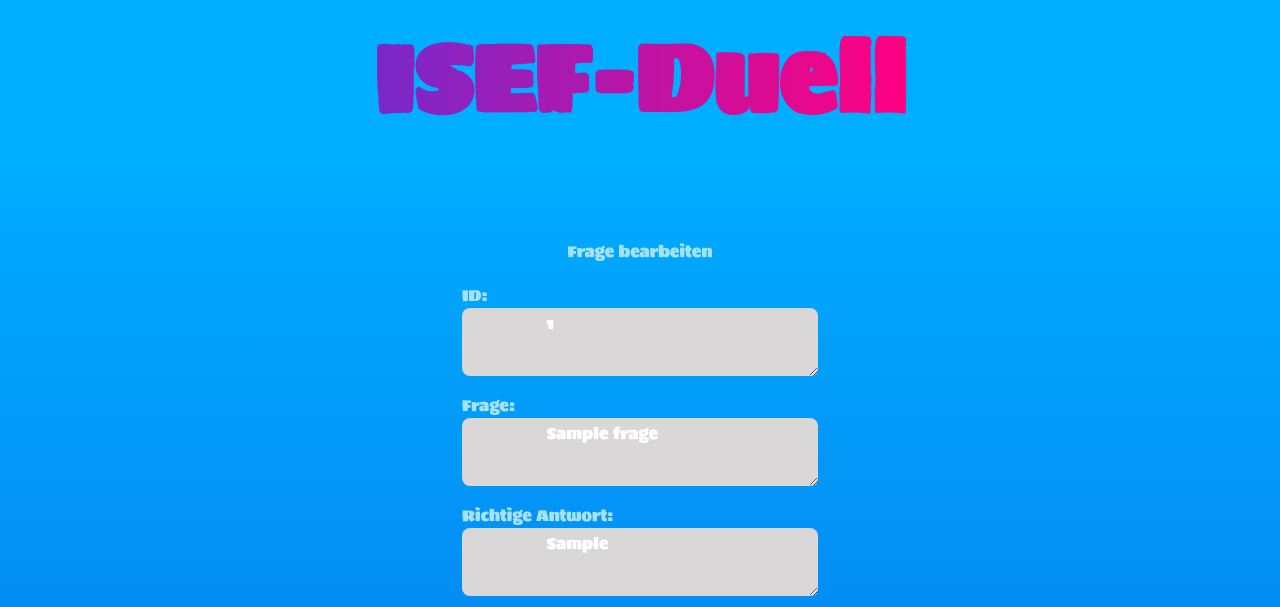
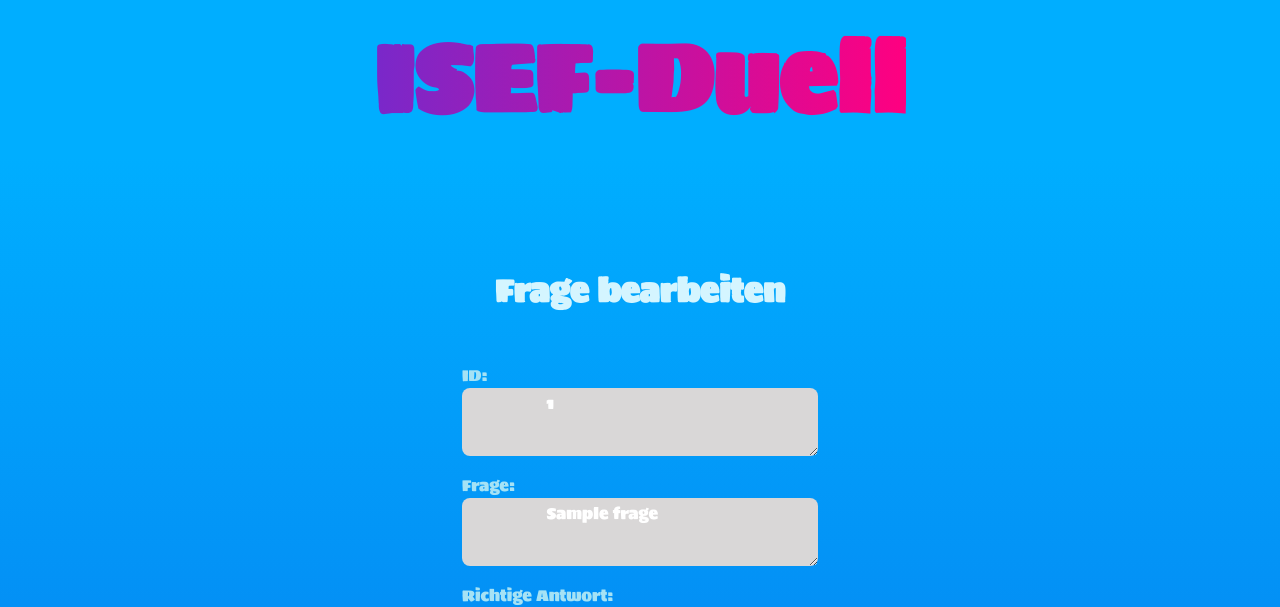
Before and after one commit to isef-sfj/isef-sfj.github.io, a PHP site: template views/editQuestion-V.php in a window 1280 px wide. Shown: the part 105-712 px from the top of the page. Run offline with PHP 8.4, Linux system fonts and the light colour scheme; the template is opened without the code that fills it: most values are stand-ins (such as "Sample title", 1, 10 or a date in 2020).

Commit message:
Überschrift angepasst

```diff
--- a/views/editQuestion-V.php
+++ b/views/editQuestion-V.php
@@ -17,9 +17,10 @@
 
 
         </header>
-        <section class="previewHeadline">
+        <!-- <section class="previewHeadline">
             Frage bearbeiten
-        </section>
+        </section> -->
+        <h2>Frage bearbeiten</h2>
         <br>
     <form action="../classes/editQuestion-C.php" method="post">
 
@@ -82,11 +83,11 @@
 
 
     <section id="arrowBox">
-            <a href="../classes/editQuestionChoice-C.php?goal=modul" ><img src="/img/arrowLeft.png" alt="" class="arrow"></a>
-            <div class="flexContainerEQQuestionItemButton">
-                <button class="submButton">Frage speichern</button>
-            </div>
-        </section>
+        <a href="../classes/editQuestionChoice-C.php?goal=modul" ><img src="/img/arrowLeft.png" alt="" class="arrow"></a>
+        <div class="flexContainerEQQuestionItemButton">
+           <button class="submButton">Frage speichern</button>
+        </div>
+    </section>
     </form>
 </body>
 </html>
```
